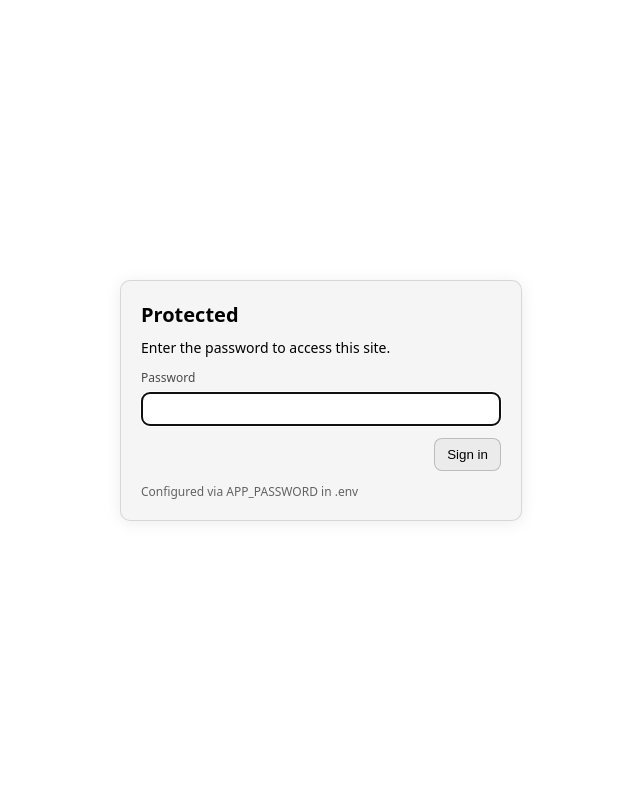
After one commit to dethbird/doio-macro-browser, a PHP site: template templates/login.twig in a window 1280 px wide. The commit adds this page. Shown: the whole page, without its empty margins (319-959 px from the left). Run offline with PHP 8.4, Linux system fonts and the light colour scheme; the template is opened without the code that fills it, so the values that code supplies are empty; some libraries are stand-ins or nearby versions.

Commit message:
added basic .env based password auth

```diff
--- /dev/null
+++ b/templates/login.twig
@@ -0,0 +1,47 @@
+<!DOCTYPE html>
+<html lang="en">
+<head>
+  <meta charset="UTF-8" />
+  <meta name="viewport" content="width=device-width, initial-scale=1.0" />
+  <title>{{ title|default('Login') }}</title>
+  <style>
+    :root { color-scheme: light dark; }
+    html, body { height: 100%; }
+    body {
+      font-family: ui-sans-serif, system-ui, -apple-system, Segoe UI, Roboto, Helvetica, Arial, "Apple Color Emoji", "Segoe UI Emoji";
+      margin: 0; padding: 0; display: grid; place-items: center;
+      background: Canvas; color: CanvasText;
+    }
+    .card { width: 100%; max-width: 360px; border: 1px solid; border-color: color-mix(in srgb, CanvasText 12%, transparent);
+      border-radius: 10px; padding: 20px; background: color-mix(in srgb, Canvas 96%, CanvasText 4%);
+      box-shadow: 0 2px 16px rgba(0,0,0,.08);
+    }
+    h1 { margin: 0 0 10px 0; font-size: 20px; }
+    label { display: grid; gap: 6px; font-size: 12px; color: color-mix(in srgb, CanvasText 70%, transparent); }
+    input[type="password"] { border: 1px solid; border-color: color-mix(in srgb, CanvasText 20%, transparent); border-radius: 8px; padding: 8px 10px; font-size: 14px; background: Canvas; color: CanvasText; }
+    button { border: 1px solid; border-color: color-mix(in srgb, CanvasText 20%, transparent); border-radius: 8px; padding: 8px 12px; background: color-mix(in srgb, Canvas 92%, CanvasText 8%); color: CanvasText; cursor: pointer; }
+    button:hover { background: color-mix(in srgb, Canvas 86%, CanvasText 14%); }
+    .row { display: flex; align-items: center; justify-content: space-between; gap: 8px; }
+    .error { color: #b91c1c; font-size: 13px; margin-top: 6px; }
+    .hint { font-size: 12px; color: color-mix(in srgb, CanvasText 60%, transparent); margin-top: 12px; }
+  </style>
+</head>
+<body>
+  <form class="card" method="post" action="/login">
+    <h1>Protected</h1>
+    <p style="margin:0 0 12px 0; font-size:14px;">Enter the password to access this site.</p>
+    <label>
+      <span>Password</span>
+      <input type="password" name="password" autofocus required />
+    </label>
+    {% if error %}
+      <div class="error">{{ error }}</div>
+    {% endif %}
+    <div class="row" style="margin-top:12px;">
+      <div></div>
+      <button type="submit">Sign in</button>
+    </div>
+    <div class="hint">Configured via APP_PASSWORD in .env</div>
+  </form>
+</body>
+</html>
```
Also changed, not shown: public/index.php (+112 -0 lines), 2 other files.
